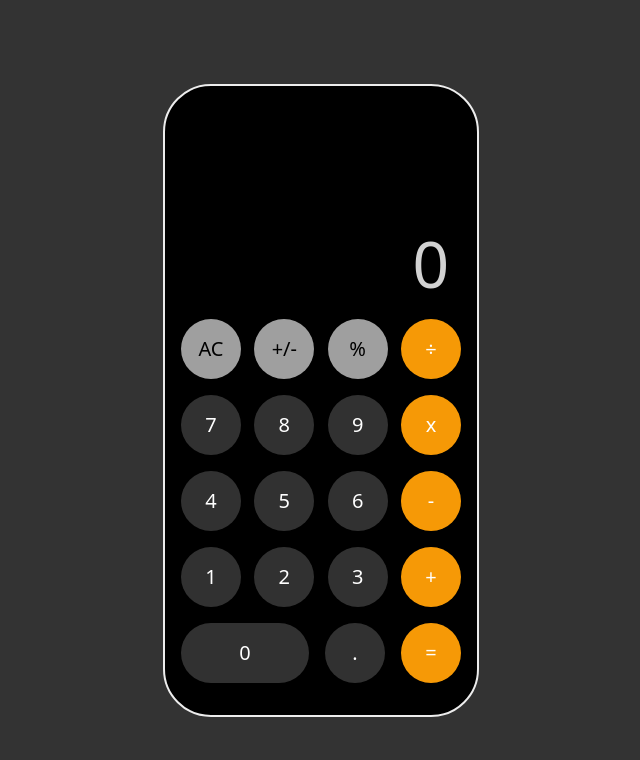
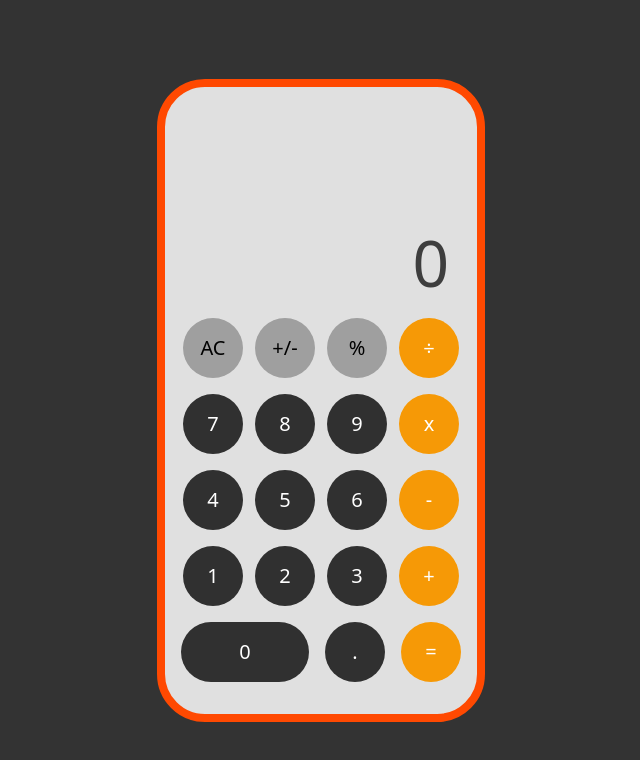
Before and after one commit to nangonz/basic-iphone-calculator, a plain HTML site: page src/index.html in a window 1280 px wide. Shown: the whole page, without its empty margins (319-959 px from the left). Drawn offline with Linux system fonts and the light colour scheme.

Commit message:
wip: styles improvement

```diff
--- a/src/style.css
+++ b/src/style.css
@@ -30,23 +30,23 @@ input[type="text"] {
   background-color: transparent;
   text-align: end;
   width: 100%;
-  color: #d2d2d2;
+  color: #3e3e3e;
   border: 0px;
   font-size: 4rem;
 }
 
 #main {
-  border: 2px solid #ededed;
+  border: .5rem solid #ff4901;
   border-radius: 3rem;
   width: 100%;
   max-width: 17.5rem;
-  background-color: #000;
+  background-color: #e0e0e0;
   padding: 2rem 1rem;
 }
 
 .calc-header {
-  margin-top: 90px;
-  padding: 12px;
+  margin-top: 5.5rem;
+  padding: .75rem;
 }
 
 .calc-footer > * + * {
@@ -59,9 +59,9 @@ input[type="text"] {
 
 .btn-group {
   display: flex;
-  justify-content: space-between;
+  justify-content: space-around;
   align-items: center;
-  gap: 0.3rem;
+  gap: .5rem;
 }
 
 .btn {
@@ -100,7 +100,7 @@ input[type="text"] {
 }
 
 .btn-dark-grey {
-  background-color: #313131;
+  background-color: #303030;
 }
 
 .btn-dark-grey:hover {
@@ -112,5 +112,5 @@ input[type="text"] {
 }
 
 .btn-orange:hover {
-  background-color: orange;
+  background-color: rgb(255, 179, 37);
 }
```
